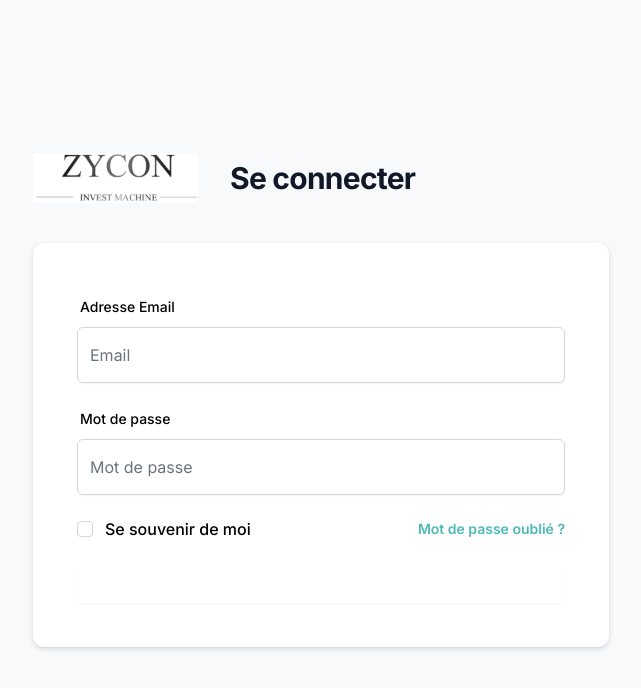
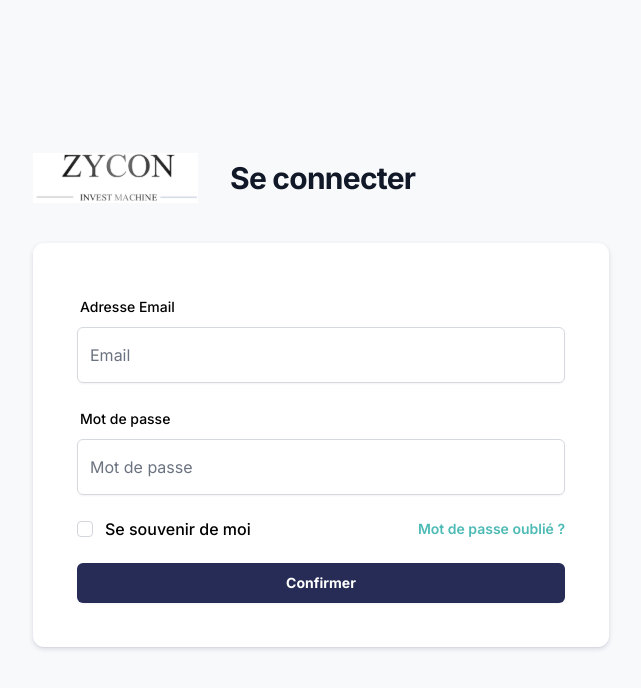
Before and after one commit to Marcin-XStudio/Zycon, a Next.js app: page / in a window 1280 px wide. Shown: the top 688 px of the page, without its empty margins (319-960 px from the left). Built offline with nearby package versions, Linux system fonts and the light colour scheme; what @directus/sdk would draw is missing.

Commit message:
add tailwind config

```diff
--- a/tailwind.config.js
+++ b/tailwind.config.js
@@ -10,14 +10,22 @@ const config = {
 	theme: {
 		extend: {
 			fontFamily: {
-				sans: ["var(--font-inter)"]
+				sans: ["var(--font-bulo)"]
 			},
 			colors: {
-				primary: "#3498db",
-				"primary-pressed": "#2980b9",
-				secondary: "#e74c3c",
-				"primary-text": "#1A202C"
-			},
+				"Green": "#71b8b5",
+				"Blue": "#272c56",
+				"Red": "#e65547",
+				"Black": "#242b35",
+				"Dark-grey": "#8A909A",
+				"Light-grey": "#f8f9fa",
+				"Medium-grey": "#D9D9D9",
+				"Grey": "#C4CDD5",
+				"Light-green": "#4DBAB5",
+				"Disabled-bg-grey": "#EDEEF2",
+				"Disabled-text-grey": "#9EA2B3",
+				"Dark-blue": "#242C58"
+			}
 		}
 	},
 	plugins: [
```
